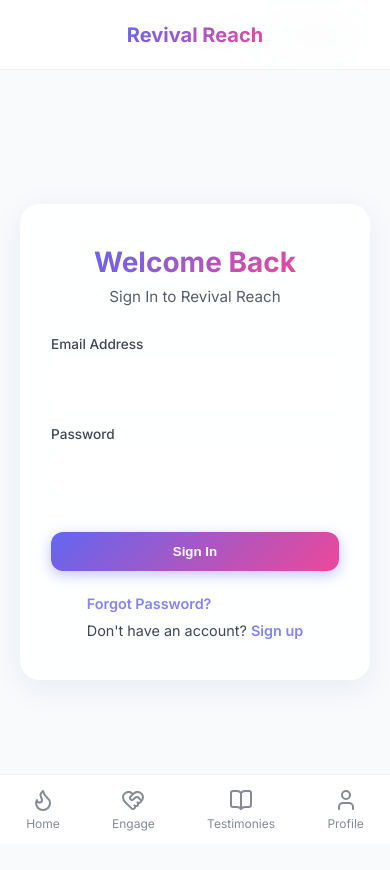
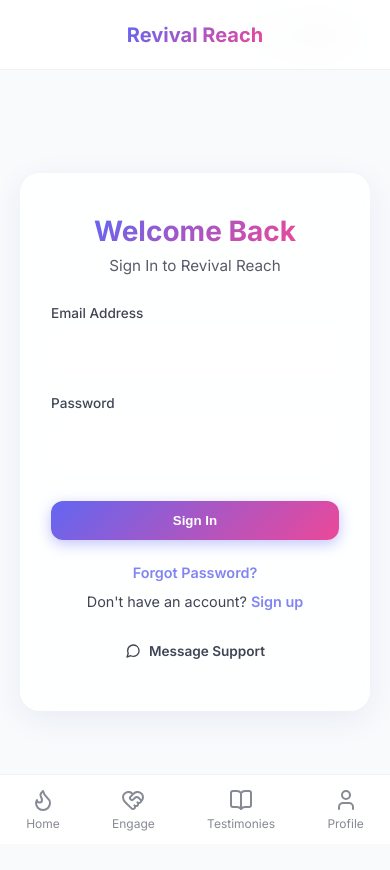
Before and after one commit to andrewkannan/revivalreach, a Next.js app: page /login in a window 390 px wide. Shown: the top 870 px of the page. Built offline with nearby package versions, Linux system fonts and the light colour scheme; no server answers.

Commit message:
Add Message Support button and align mobile footer on Sign In page

```diff
--- a/src/app/login/Auth.module.css
+++ b/src/app/login/Auth.module.css
@@ -81,6 +81,10 @@
   font-size: 0.9rem;
   color: var(--foreground);
   opacity: 0.8;
+  display: flex;
+  flex-direction: column;
+  align-items: center;
+  gap: 12px;
 }
 
 .authFooter a {
--- a/src/app/login/page.tsx
+++ b/src/app/login/page.tsx
@@ -109,10 +109,18 @@ function LoginForm() {
         </form>
 
         <div className={styles.authFooter}>
-          <Link href="/forgot-password" style={{ display: 'block', marginBottom: '10px', fontSize: '0.9rem', color: 'var(--primary)' }}>
+          <Link href="/forgot-password" style={{ fontSize: '0.9rem', color: 'var(--primary)' }}>
             Forgot Password?
           </Link>
-          {t('login_no_account')} <Link href="/register">{t('login_signup')}</Link>
+          <div>
+            {t('login_no_account')} <Link href="/register">{t('login_signup')}</Link>
+          </div>
+          <div style={{ marginTop: '10px' }}>
+            <a href="https://wa.me/6585140508" target="_blank" rel="noreferrer" style={{ display: 'inline-flex', alignItems: 'center', gap: '8px', background: 'rgba(255,255,255,0.05)', padding: '10px 20px', borderRadius: '24px', fontSize: '0.85rem', color: 'var(--foreground)', border: '1px solid rgba(255,255,255,0.1)' }}>
+              <svg xmlns="http://www.w3.org/2000/svg" width="16" height="16" viewBox="0 0 24 24" fill="none" stroke="currentColor" strokeWidth="2" strokeLinecap="round" strokeLinejoin="round"><path d="M21 11.5a8.38 8.38 0 0 1-.9 3.8 8.5 8.5 0 0 1-7.6 4.7 8.38 8.38 0 0 1-3.8-.9L3 21l1.9-5.7a8.38 8.38 0 0 1-.9-3.8 8.5 8.5 0 0 1 4.7-7.6 8.38 8.38 0 0 1 3.8-.9h.5a8.48 8.48 0 0 1 8 8v.5z"/></svg>
+              Message Support
+            </a>
+          </div>
         </div>
       </div>
     </div>
```
